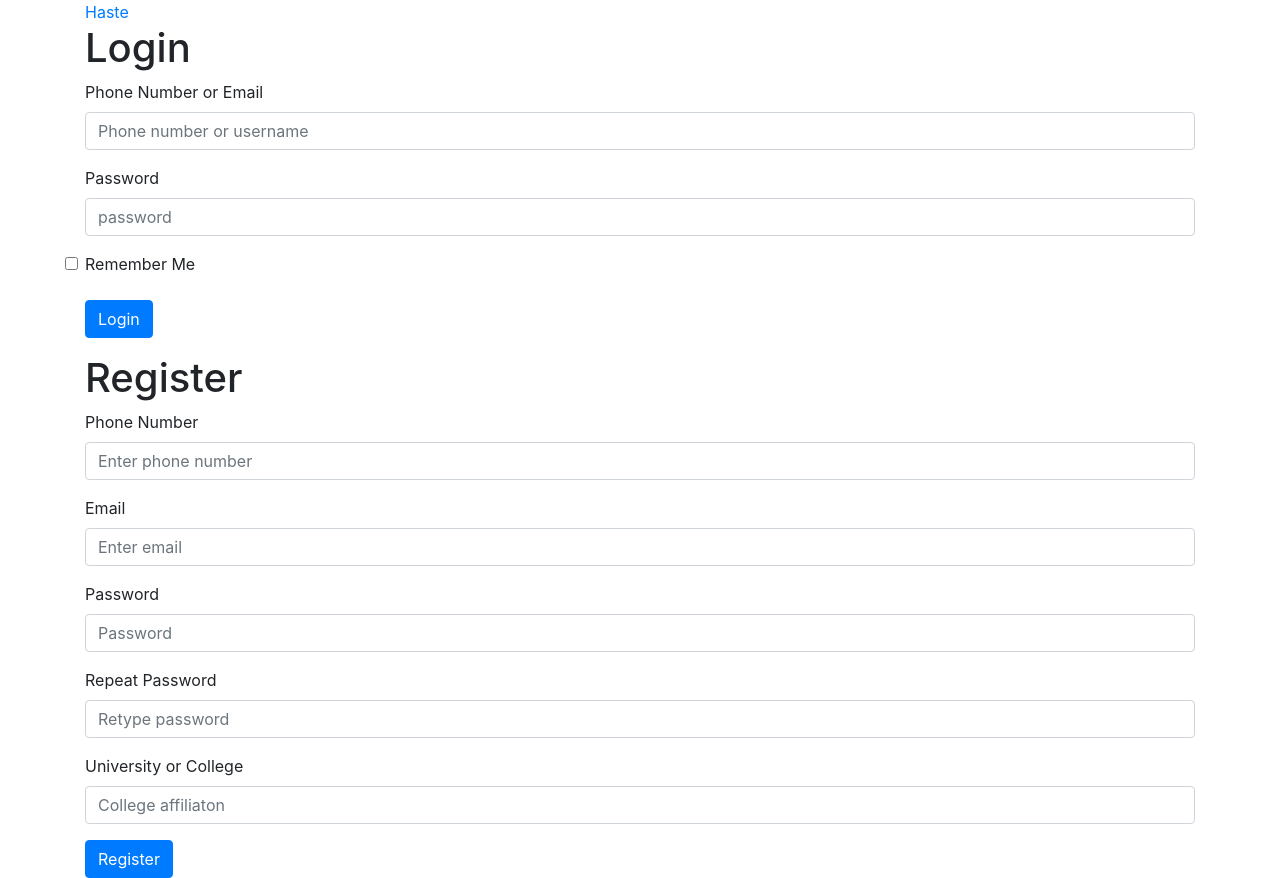
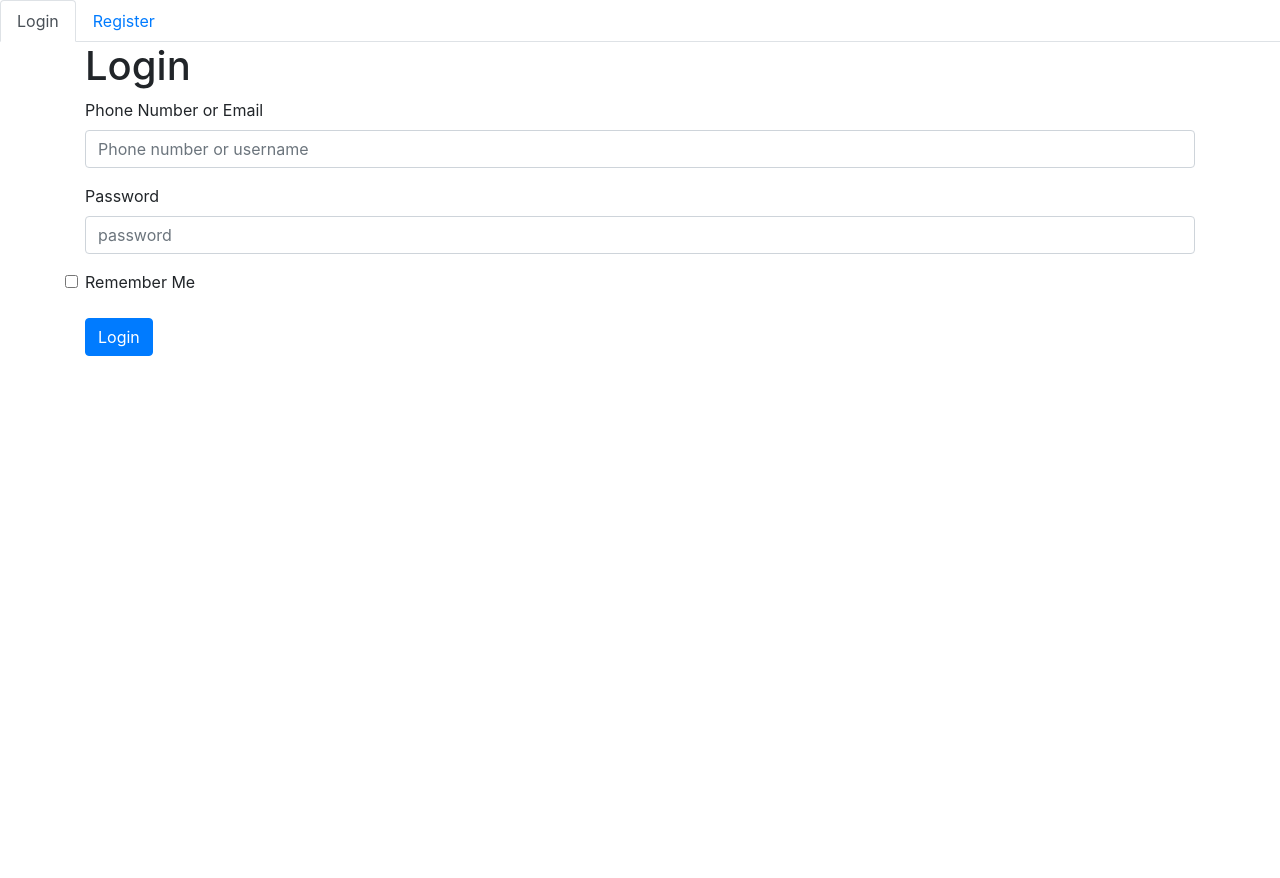
Before and after one commit to yilongzhu/haste, a Flask app: page / in a window 1280 px wide. After the commit the page ends 356 px from the top, so only its background shows below. Run offline with Flask 2, Linux system fonts and the light colour scheme; some libraries are stand-ins or nearby versions.

Commit message:
Add tab bar to index.html

```diff
--- a/app/templates/base.html
+++ b/app/templates/base.html
@@ -12,13 +12,6 @@
 </head>
 
 <body>
-    <div class="container">
-        <div class="row justify-content-start">
-            <div class="col-sm">
-                <a href="{{ url_for('auth.index') }}">Haste</a>
-            </div>
-        </div>
-    </div>
     {% with messages = get_flashed_messages() %}
         {% if messages %}
         <div>
--- a/app/templates/index.html
+++ b/app/templates/index.html
@@ -1,6 +1,16 @@
 {% extends "base.html" %}
 
 {% block content %}
+<ul class="nav nav-tabs" id="myTab" role="tablist">
+    <li class="nav-item">
+        <a class="nav-link active" id="login-tab" data-toggle="tab" href="#login" role="tab" aria-controls="login" aria-selected="true">Login</a>
+    </li>
+    <li class="nav-item">
+        <a class="nav-link" id="register-tab" data-toggle="tab" href="#register" role="tab" aria-controls="register" aria-selected="false">Register</a>
+    </li>
+</ul>
+<div class="tab-content" id="myTabContent">
+    <div class="tab-pane fade show active" id="login" role="tabpanel" aria-labelledby="login-tab">
         <div class="container">
             <h1>Login</h1>
             <form action = "" method = "post" novalidate>
@@ -25,7 +35,8 @@
                 </div>
             </form>
         </div>
-
+    </div>
+    <div class="tab-pane fade" id="register" role="tabpanel" aria-labelledby="register-tab">
         <div class='container'>
             <h1>Register</h1>
             <form action = "" method ="post" novalidate>
@@ -68,4 +79,6 @@
                 {{ registration_form.submit(class='btn btn-primary') }}
             </form>
         </div>
+    </div>
+</div>
 {% endblock %}
```
Lines whose indentation alone changed are shown as unchanged.
